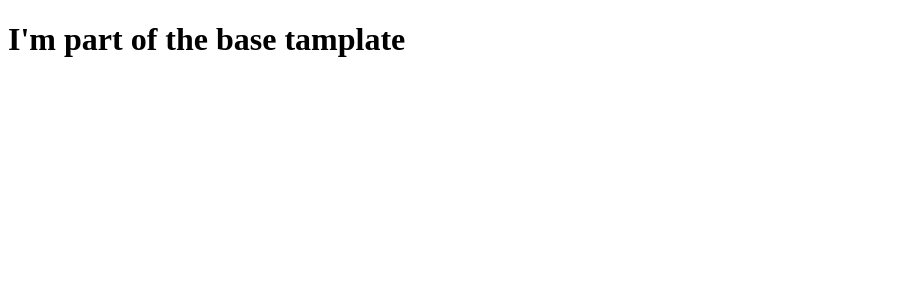
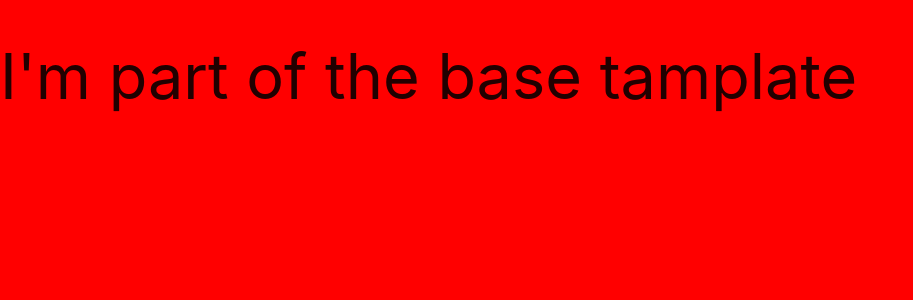
Before and after one commit to whatnote/taskManager, a Flask app: template templates/base.html in a window 1280 px wide. Shown: the top 300 px of the page, without its empty margins (0-913 px from the left). Run offline with Flask 2, Linux system fonts and the light colour scheme; the template is opened without the code that fills it, so the values that code supplies are empty; some libraries are stand-ins or nearby versions.

Commit message:
cdn and statics pages added

```diff
--- /dev/null
+++ b/static/css/style.css
@@ -0,0 +1,3 @@
+body{
+    background-color: red ;
+}
--- a/templates/base.html
+++ b/templates/base.html
@@ -3,6 +3,11 @@
 <head>
     <meta charset="UTF-8">
     <meta name="viewport" content="width=device-width, initial-scale=1.0">
+    <link rel="stylesheet" href="https://cdnjs.cloudflare.com/ajax/libs/font-awesome/6.0.0-beta2/css/all.min.css" integrity="sha512-YWzhKL2whUzgiheMoBFwW8CKV4qpHQAEuvilg9FAn5VJUDwKZZxkJNuGM4XkWuk94WCrrwslk8yWNGmY1EduTA==" crossorigin="anonymous" referrerpolicy="no-referrer" type="text/css" />
+    <link rel="stylesheet" href="https://cdnjs.cloudflare.com/ajax/libs/materialize/1.0.0/css/materialize.min.css" type="text/css">
+    <link rel="stylesheet" href="{{ url_for('static', filename= 'css/style.css') }}" type="text/css">
+    {% block styles %}
+    {% endblock %}
     <title>Task Manager</title>
 </head>
 <body>
@@ -10,5 +15,11 @@
     <h1>I'm part of the base tamplate</h1>
     {% block content %}
     {% endblock %}
+
+    <script src="https://code.jquery.com/jquery-3.5.1.min.js" integrity="sha256-9/aliU8dGd2tb6OSsuzixeV4y/faTqgFtohetphbbj0=" crossorigin="anonymous"></script>
+    <script src="https://cdnjs.cloudflare.com/ajax/libs/materialize/1.0.0/js/materialize.min.js"></script>
+    <script src="{{ url_for('static', filename='js/script.js') }}"></script>
+    {% block scripts %}
+    {% endblock %}
 </body>
 </html>
```
Also changed, not shown: static/js/script.js (added).
